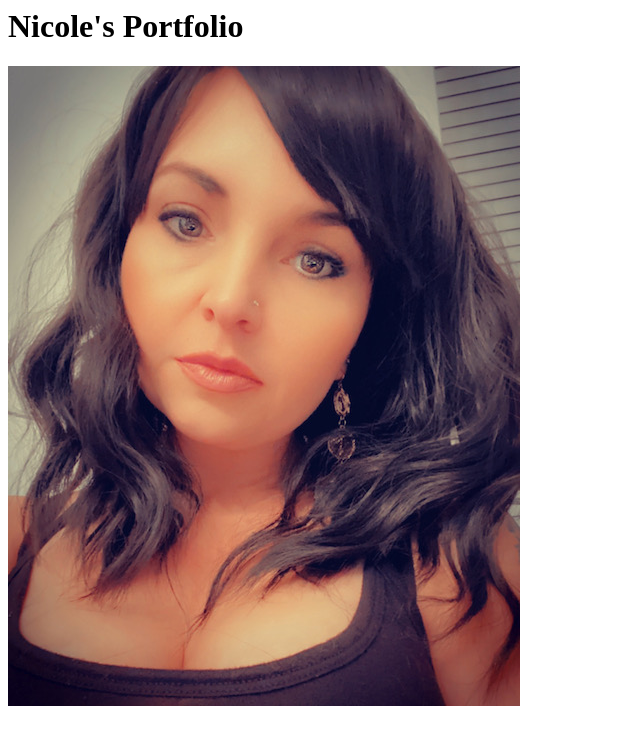
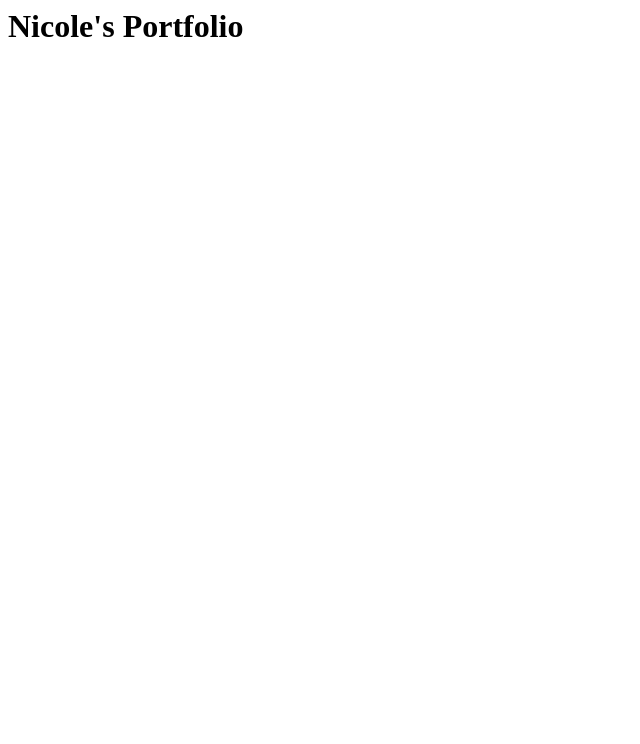
Before and after one commit to NicoleFleming4/NicoleFleming4.Github.io, a plain HTML site: page index.html in a window 1280 px wide. Shown: the whole page, without its empty margins (0-640 px from the left). Drawn offline with Linux system fonts and the light colour scheme.

Commit message:
Update index.html

```diff
--- a/index.html
+++ b/index.html
@@ -1,4 +1,4 @@
 <html>
     <H1> Nicole's Portfolio<H1>
-    <img src="Nicole.jpg" />
+
 <html>
```
